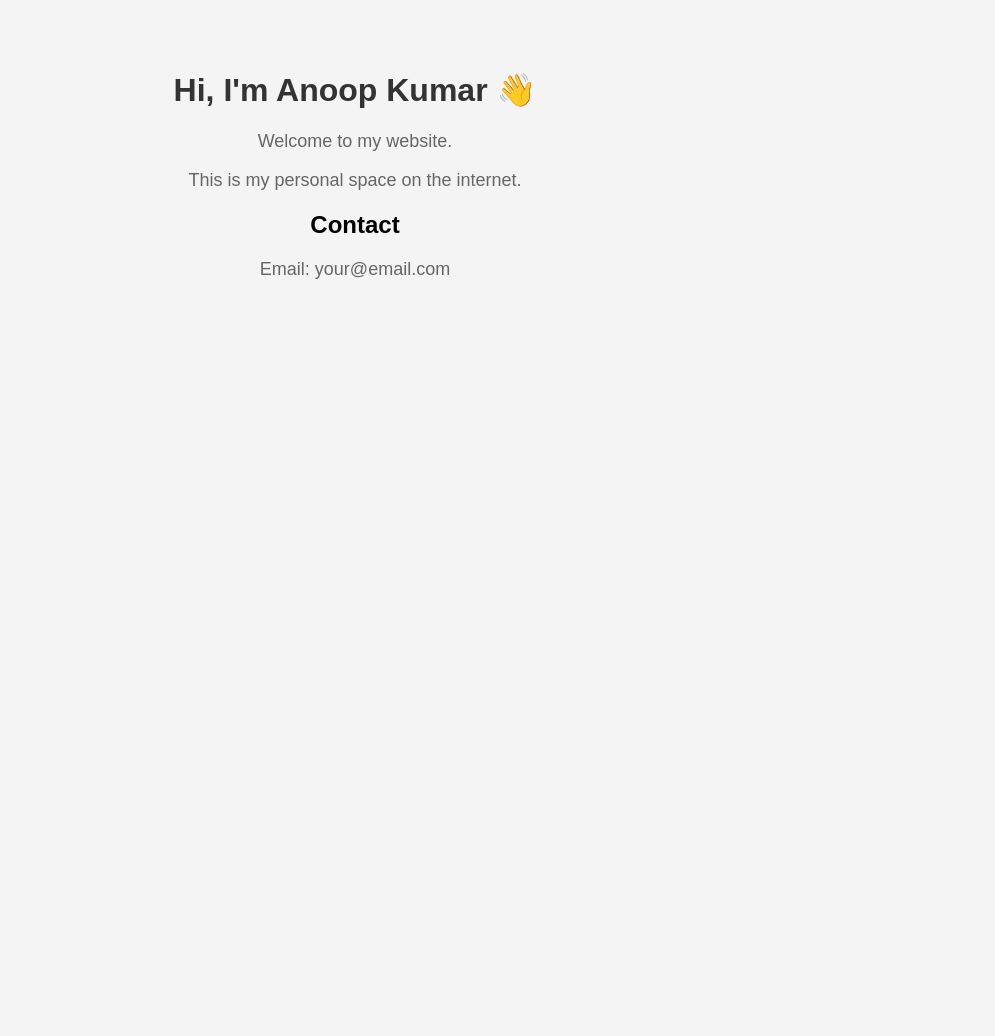
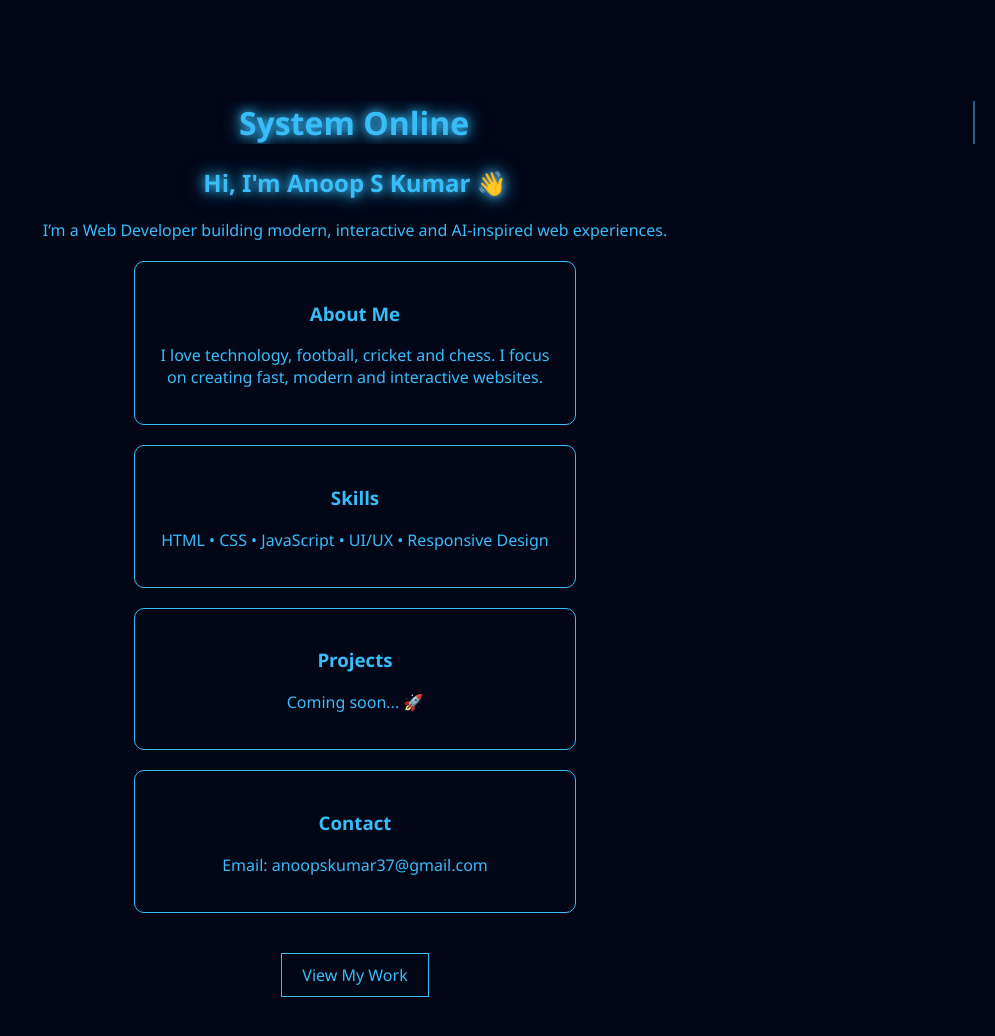
Before and after one commit to Anoopskumar37/anoopskumar.in, a plain HTML site: page index.html in a window 1280 px wide. Shown: the whole page, without its empty margins (285-1280 px from the left). Before the commit the page ends 800 px from the top, so only its background shows below. Drawn offline with Linux system fonts and the light colour scheme.

Commit message:
Revamp index.html with new styles and content

```diff
--- a/index.html
+++ b/index.html
@@ -3,32 +3,134 @@
 <head>
 <meta charset="UTF-8">
 <meta name="viewport" content="width=device-width, initial-scale=1.0">
-    <title>Anoop S Kumar</title>
+<title>Anoop Kumar | AI Developer</title>
+
 <style>
 body {
-            font-family: Arial, sans-serif;
+    margin: 0;
+    font-family: 'Segoe UI', sans-serif;
+    background: #020617;
+    color: #38bdf8;
+    overflow-x: hidden;
+}
+
+/* Glow effect */
+.glow {
+    text-shadow: 0 0 10px #38bdf8, 0 0 20px #38bdf8;
+}
+
+/* Center */
+.container {
     text-align: center;
-            margin: 0;
-            padding: 50px;
-            background-color: #f4f4f4;
+    padding: 80px 20px;
 }
-        h1 {
-            color: #333;
+
+/* Typing effect */
+.typing {
+    border-right: 2px solid #38bdf8;
+    white-space: nowrap;
+    overflow: hidden;
+    animation: typing 4s steps(30), blink .7s infinite;
 }
-        p {
-            color: #666;
-            font-size: 18px;
+
+@keyframes typing {
+    from { width: 0 }
+    to { width: 100% }
+}
+
+@keyframes blink {
+    50% { border-color: transparent }
+}
+
+/* Cards */
+.card {
+    border: 1px solid #38bdf8;
+    margin: 20px auto;
+    padding: 20px;
+    max-width: 400px;
+    border-radius: 10px;
+    transition: 0.3s;
+}
+
+.card:hover {
+    box-shadow: 0 0 20px #38bdf8;
+}
+
+/* Button */
+.btn {
+    display: inline-block;
+    padding: 10px 20px;
+    border: 1px solid #38bdf8;
+    color: #38bdf8;
+    text-decoration: none;
+    margin-top: 20px;
+}
+
+.btn:hover {
+    background: #38bdf8;
+    color: black;
+}
+
+/* Background animation */
+body::before {
+    content: "";
+    position: fixed;
+    width: 200%;
+    height: 200%;
+    background: radial-gradient(circle, #0ea5e9 1px, transparent 1px);
+    background-size: 50px 50px;
+    animation: move 20s linear infinite;
+    opacity: 0.05;
+}
+
+@keyframes move {
+    from { transform: translate(0,0); }
+    to { transform: translate(-50px, -50px); }
 }
 </style>
 </head>
+
 <body>
 
-    <h1>Hi, I'm Anoop Kumar 👋</h1>
-    <p>Welcome to my website.</p>
-    <p>This is my personal space on the internet.</p>
+<div class="container">
 
-    <h2>Contact</h2>
-    <p>Email: your@email.com</p>
+<h1 class="glow typing">Initializing System...</h1>
+
+<h2 class="glow">Hi, I'm Anoop S Kumar 👋</h2>
+
+<p>I’m a Web Developer building modern, interactive and AI-inspired web experiences.</p>
+
+<div class="card">
+<h3>About Me</h3>
+<p>I love technology, football, cricket and chess.
+I focus on creating fast, modern and interactive websites.</p>
+</div>
+
+<div class="card">
+<h3>Skills</h3>
+<p>HTML • CSS • JavaScript • UI/UX • Responsive Design</p>
+</div>
+
+<div class="card">
+<h3>Projects</h3>
+<p>Coming soon... 🚀</p>
+</div>
+
+<div class="card">
+<h3>Contact</h3>
+<p>Email: anoopskumar37@gmail.com</p>
+</div>
+
+<a class="btn" href="#">View My Work</a>
+
+</div>
+
+<script>
+// Change title after load (AI effect)
+setTimeout(() => {
+    document.querySelector(".typing").innerText = "System Online";
+}, 4000);
+</script>
 
 </body>
 </html>
```
Lines whose indentation alone changed are shown as unchanged.
